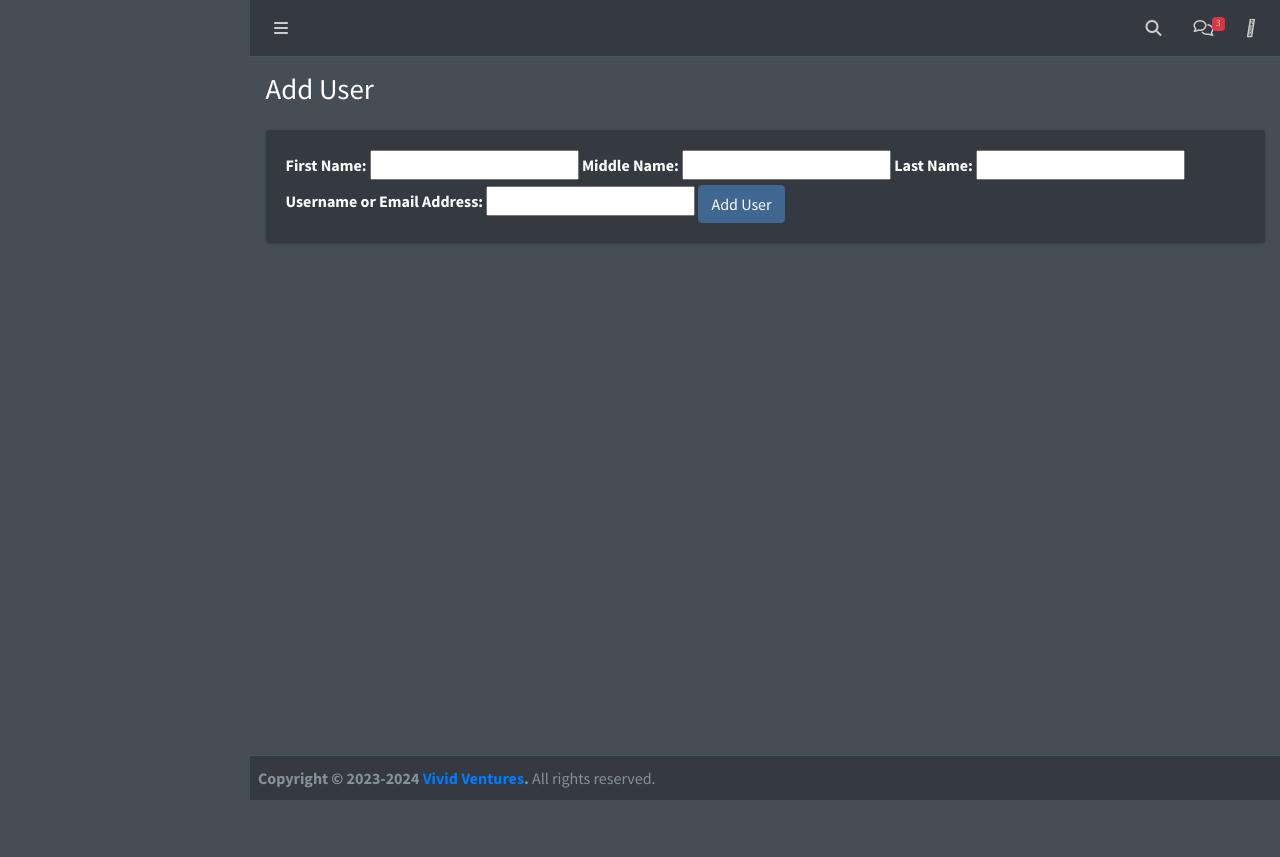
After one commit to youaremylightsky/ACRLS, a PHP site: page /admin/add_user.php in a window 1280 px wide; the page is wider, and only the part inside the window is pictured. The commit adds this page. Run offline with PHP 8.4, Linux system fonts and the light colour scheme; some libraries are stand-ins or nearby versions.

Commit message:
[Nheil] added php file add_user , db_connection , modified manageuser and added process add user

```diff
--- /dev/null
+++ b/admin/add_user.php
@@ -0,0 +1,50 @@
+<!-- add_user.php -->
+
+<?php include("header.php"); ?>
+
+<div class="content-wrapper">
+   <!-- Content Header (Page header) -->
+   <div class="content-header">
+      <div class="container-fluid">
+         <div class="row mb-2">
+            <div class="col-sm-6">
+               <h1 class="m-0">Add User</h1>
+            </div><!-- /.col -->
+         </div><!-- /.row -->
+      </div><!-- /.container-fluid -->
+   </div>
+   <!-- /.content-header -->
+
+   <!-- Main content -->
+   <section class="content">
+      <div class="container-fluid">
+         <div class="row">
+            <div class="col-md-12">
+               <div class="card">
+                  <div class="card-body">
+                     <form action="process_add_user.php" method="POST">
+                        <!-- Add input fields for user details -->
+                        <label for="first_name">First Name:</label>
+                        <input type="text" name="first_name" required>
+
+                        <label for="middle_name">Middle Name:</label>
+                        <input type="text" name="middle_name">
+
+                        <label for="last_name">Last Name:</label>
+                        <input type="text" name="last_name" required>
+
+                        <label for="username_or_email">Username or Email Address:</label>
+                        <input type="text" name="username_or_email" required>
+
+                        <button type="submit" class="btn btn-primary">Add User</button>
+                     </form>
+                  </div>
+               </div>
+            </div>
+         </div>
+      </div>
+   </section>
+   <!-- /.content -->
+</div>
+
+<?php include("footer.php"); ?>
```
Also changed, not shown: admin/db_connection.php (added, +12 -0 lines), admin/manageusers.php (+7 -5 lines), admin/process_add_user.php (added, +35 -0 lines).
